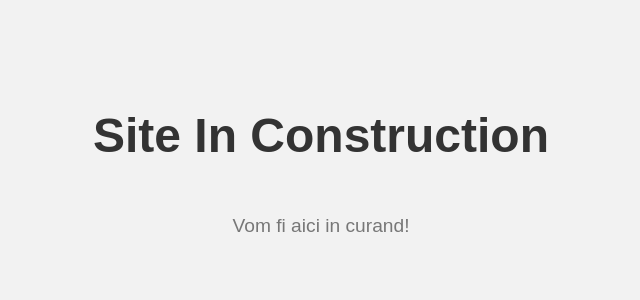
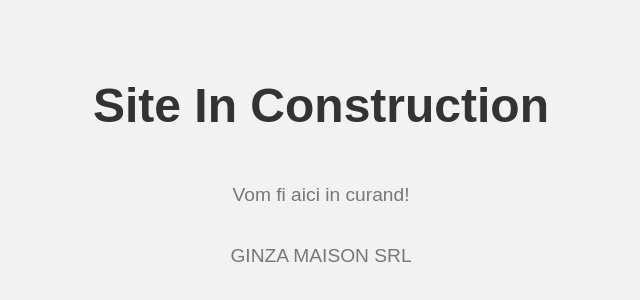
Before and after one commit to ginzalifesrl/ginza, a plain HTML site: page index.html in a window 1280 px wide. Shown: the part 234-534 px from the top of the page, without its empty margins (319-959 px from the left). Drawn offline with Linux system fonts and the light colour scheme.

Commit message:
Update index.html

```diff
--- a/index.html
+++ b/index.html
@@ -28,5 +28,6 @@
 <body>
   <h1>Site In Construction </h1>
   <p>Vom fi aici in curand!</p>
+  <p>GINZA MAISON SRL</p>
 </body>
 </html>
```
